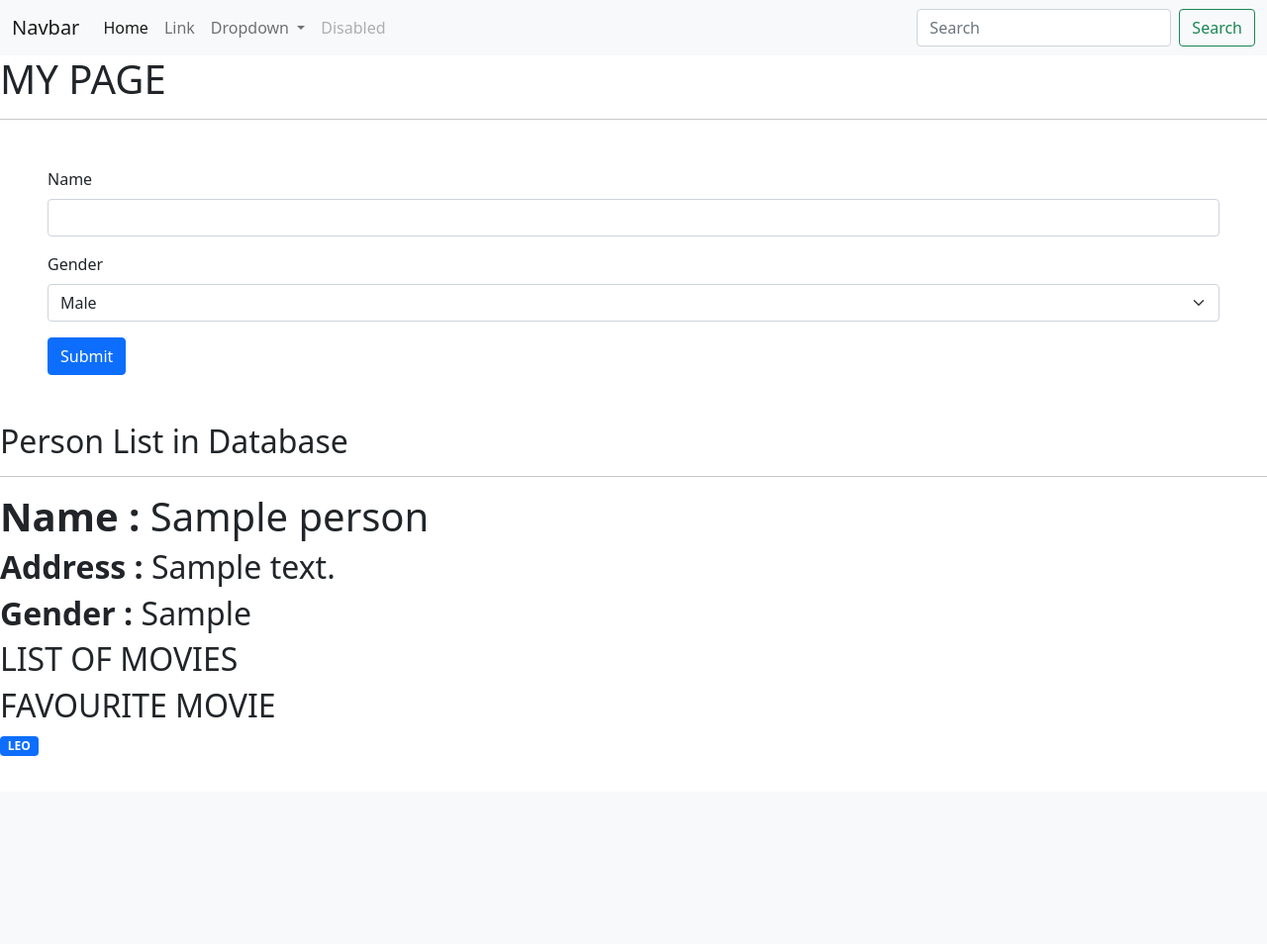
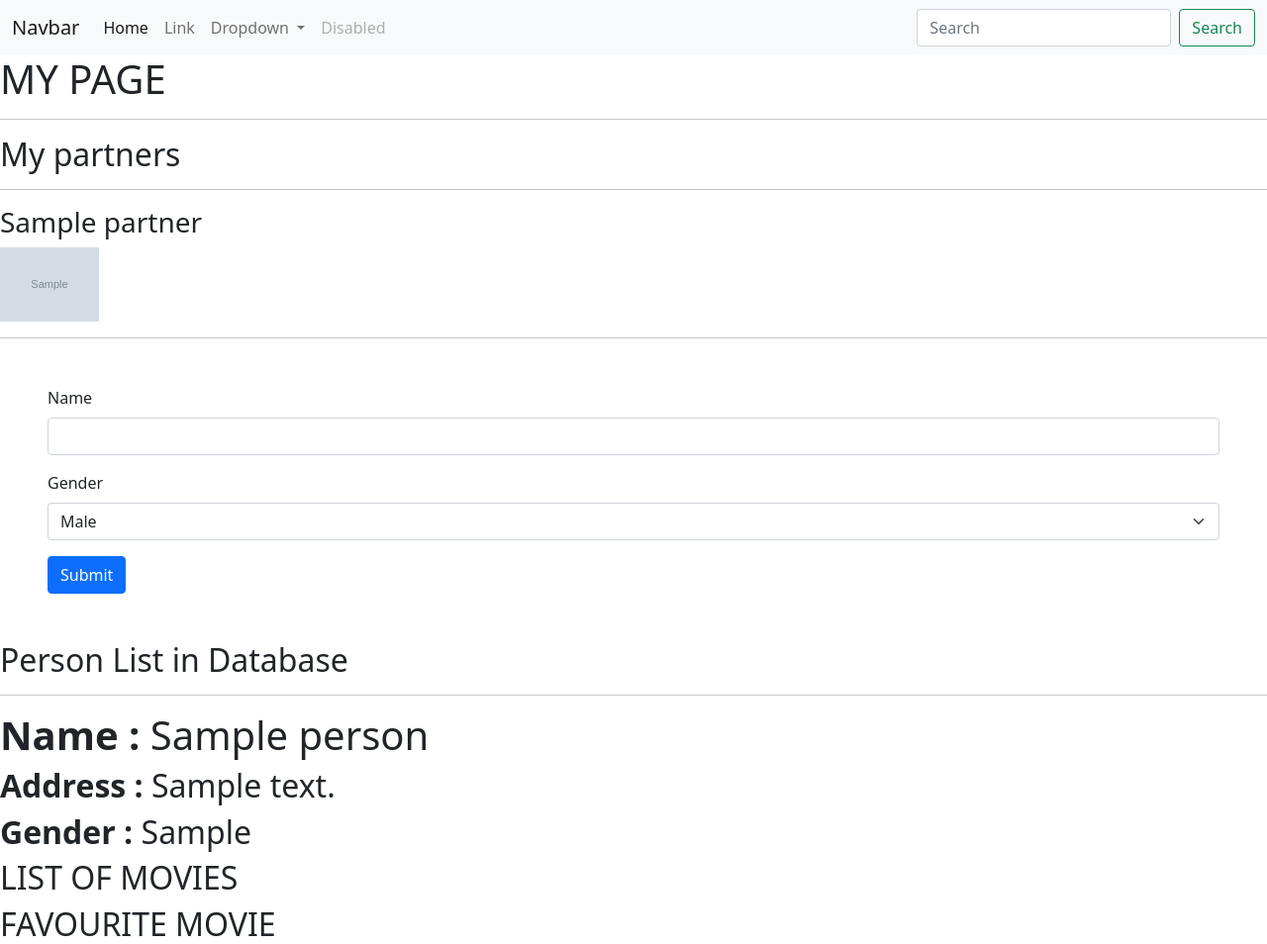
Before and after one commit to aaravcreator/bmc_csit_django, a Django app: page / in a window 1280 px wide. Shown: the top 954 px of the page at 99% size. Before the commit the page ends 764 px from the top, so only its background shows below. Run offline with Django 4.2, Linux system fonts and the light colour scheme; tables that the repository leaves empty hold one stand-in row (values such as "Sample post"); grey boxes marked "Sample" are stand-in pictures; some libraries are stand-ins or nearby versions.

Commit message:
added models and applied list and search view

```diff
--- a/csitdjango/views.py
+++ b/csitdjango/views.py
@@ -1,6 +1,6 @@
 from django.shortcuts import HttpResponse,render
 from random import randint
-from dashboard.models import Person
+from dashboard.models import Person,Partner
 
 def niceadmin(request):
     return render(request,'nice_admin.html')
@@ -30,6 +30,7 @@ def homePage(request):
 
 
 def mypage(request):
+    partners = Partner.objects.all()
     if request.method == "GET":
         name = request.GET.get('name')
         # address = request.GET.get('address')
@@ -49,6 +50,7 @@ def mypage(request):
     context = {
         # 'movie_list' :['ANIMAL','LEO','JAWAN','JAILER'],
         'person_list':person_list,
+        'partner_list':partners,
         'favourite_movie':"LEO"
     }
     return render(request,'mypage.html',context)
--- a/templates/mypage.html
+++ b/templates/mypage.html
@@ -11,6 +11,19 @@ CIST WEBAPP - MY PAGE
 <h1>MY PAGE</h1>
 <hr>
 
+
+
+<h2>My partners</h2>
+<hr>
+
+{% for partner in partner_list %}
+
+<h3>{{partner.name}}</h3>
+<img src="{{partner.logo.url}}" style="width: 100px;" alt="{{partner.name}}">
+<hr>
+
+
+{% endfor %}
 <form class="mx-5 my-5">
     <div class="mb-3">
         <label for="exampleInputName" class="form-label">Name</label>
--- a/test.py
+++ b/test.py
@@ -16,12 +16,8 @@ class Mammal(Animal):
     def introduction(self):
         print(f"Mero name {self.name} ho, ma {self.age} ko vaye.., ma euta Mammal ho")
 
-
 mammal = Mammal(16,"JANAKI",gender="FEMALE")
 mammal.introduction()
-
-
-
 
 
 print(a.id)
```
